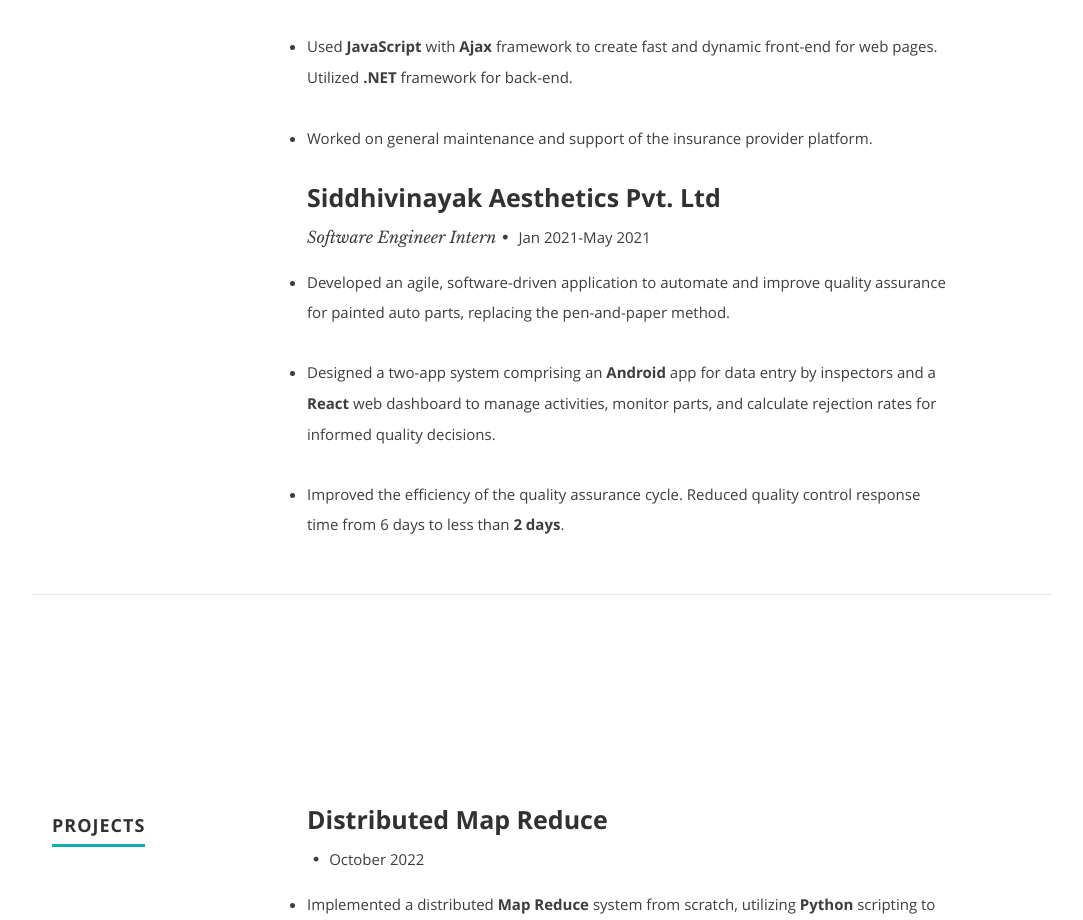
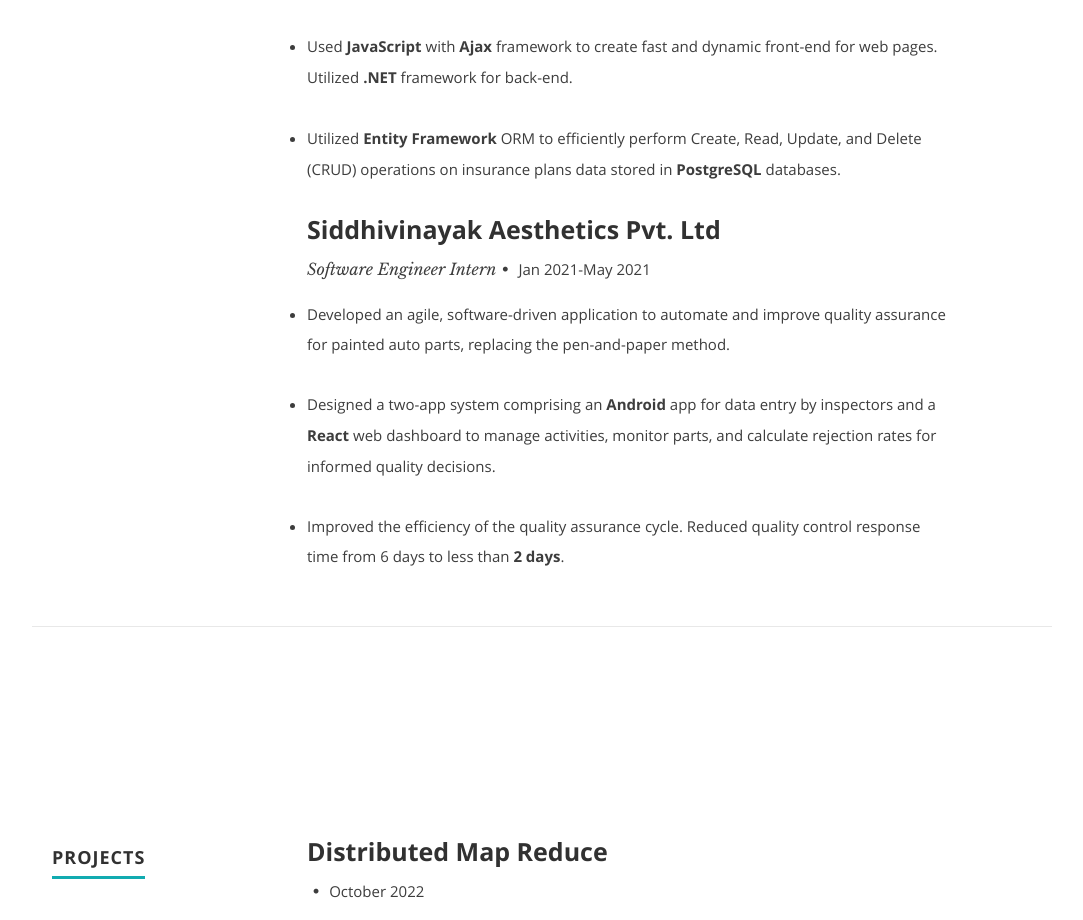
Before and after one commit to ParitoshSabade/PortfolioWebsite, a React (Create React App) app: page / in a window 1280 px wide. Shown: the part 3060-3980 px from the top of the page, without its empty margins (98-1181 px from the left). Built offline with nearby package versions, Linux system fonts and the light colour scheme.

Commit message:
changes in bloom experience

```diff
--- a/src/resumeData.js
+++ b/src/resumeData.js
@@ -57,7 +57,7 @@
         "StartDate":"May 2022",
         "EndDate":"Aug 2022",
         "Location":"Bloomington, Indiana",
-        "Work":['Worked on a project that enabled users to save and resume incomplete insurance applications through an email link, reducing the process time by **30%**.', 'Used **JavaScript** with **Ajax** framework to create fast and dynamic front-end for web pages. Utilized **.NET** framework for back-end.', 'Worked on general maintenance and support of the insurance provider platform.'],
+        "Work":['Worked on a project that enabled users to save and resume incomplete insurance applications through an email link, reducing the process time by **30%**.', 'Used **JavaScript** with **Ajax** framework to create fast and dynamic front-end for web pages. Utilized **.NET** framework for back-end.', 'Utilized **Entity Framework** ORM to efficiently perform Create, Read, Update, and Delete (CRUD) operations on insurance plans data stored in **PostgreSQL** databases.'],
       },
       {
         "CompanyName":"Siddhivinayak Aesthetics Pvt. Ltd",
```
